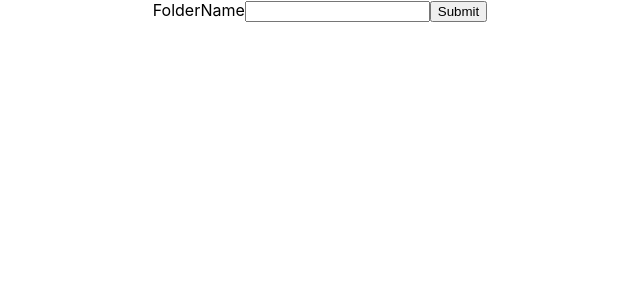
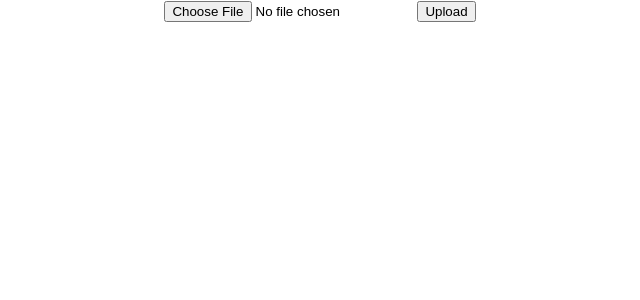
Before and after one commit to sanpj2292/tool-executor, a React (Create React App) app: page / in a window 1280 px wide. Shown: the top 300 px of the page, without its empty margins (320-960 px from the left). Built offline with nearby package versions, Linux system fonts and the light colour scheme.

Commit message:
FileUpload Download implementation commit

```diff
--- a/src/App.js
+++ b/src/App.js
@@ -1,6 +1,7 @@
 import React from 'react';
 import './App.css';
-import ConsoleOut from './components/console-out';
+import ConsoleOut from './components/console-out/console-out';
+import FileUpload from "./components/file-upload/file-upload";
 
 class App extends React.Component {
   constructor(props) {
@@ -14,31 +15,16 @@ class App extends React.Component {
     e.preventDefault();
     const folderVal = e.target.folder.value;
     this.setState({ folder: folderVal });
-    // fs.lstat(folderVal, (err, stats) => {
-    //   if (err) {
-    //     alert('Error in Uploading Directory')
-    //     return;
-    //   }
-    //   console.log(`Is directory: ${stats.isDirectory()}`);
-    // });
   }
 
   render() {
     const { folder } = this.state;
     return (
       <div className="App">
-        <form onSubmit={this.handleSubmit}>
-          <label htmlFor="folder">FolderName</label>
-          <input name="folder" type="text" />
-          <input type="submit" value="Submit" />
-        </form>
-        {
-          this.state.folder !== '' ? <ConsoleOut folderPath={folder} /> : null
-        }
+        <FileUpload />
       </div>
     );
   }
-
 }
 
 export default App;
--- a/src/components/console-out.css
+++ b/src/components/console-out/console-out.css
@@ -2,8 +2,11 @@
     width: 600px;
     height: 120px;
     border: 3px solid #cccccc;
+    border-radius: 4px;
     padding: 5px;
     font-family: Tahoma, sans-serif;
     background-position: bottom right;
     background-repeat: no-repeat;
+    background-color: #d7d7dd;
+    color: black;
 }
--- a/src/components/console-out.js
+++ b/src/components/console-out/console-out.js
@@ -1,5 +1,6 @@
 import React from 'react';
 import socketIOClient from "socket.io-client";
+import './console-out.css';
 
 class ConsoleOut extends React.Component {
 
@@ -25,8 +26,14 @@ class ConsoleOut extends React.Component {
                     const isDef = isDefAndNotNull(prevConsoleOut) && prevConsoleOut !== '\n';
                     return { consoleOut: (isDef ? `${prevConsoleOut}\n` : '') + data }
                 });
-            }
-            );
+            });
+            socket.on('exitFunction', (data) => {
+                alert('I have come to Client...');
+                this.setState((prevState, prevProps) => {
+                    alert('Before changing state');
+                    return { consoleOut: `${prevState.consoleOut}\n${data}` };
+                });
+            });
         }
     }
 
--- /dev/null
+++ b/src/components/file-upload/file-upload.js
@@ -0,0 +1,50 @@
+import React from 'react';
+import axios from 'axios';
+
+class FileUpload extends React.Component {
+    state = {
+        uploadedFile: null
+    };
+
+    onSubmitHandler = e => {
+        e.preventDefault();
+        console.log('Will send an Ajax Call');
+        const { uploadedFile } = this.state;
+        const data = new FormData();
+        data.append('file', uploadedFile);
+        axios.post('http://localhost:4000/uploadJarFile', data, {
+            headers: {
+                'Content-type': 'multipart/form-data'
+            }
+        }).then(res => {
+            const { data: { message } } = res;
+            console.log(message);
+            alert(message);
+        }).catch(err => console.error(err));
+    };
+
+    onChangeHandler = e => {
+        const { files } = e.target;
+        if (!files || files.length <= 0) {
+            console.error('Error in Uploaded File');
+        }
+        const file = files[0];
+        if (file.name.endsWith('.jar')) {
+            this.setState({
+                uploadedFile: file
+            });
+        }
+    };
+
+    render() {
+        return (
+            <form onSubmit={this.onSubmitHandler} encType='multipart/form-data'>
+                <input type='file' name='file' onChange={this.onChangeHandler} />
+                <input type='submit' value='Upload' />
+            </form>
+        );
+    }
+};
+
+
+export default FileUpload;
```
Also changed, not shown: package.json (+6 -1 lines), src/express-app.js (+39 -7 lines), 2 other files (tests, documents, lock files or other folders).
